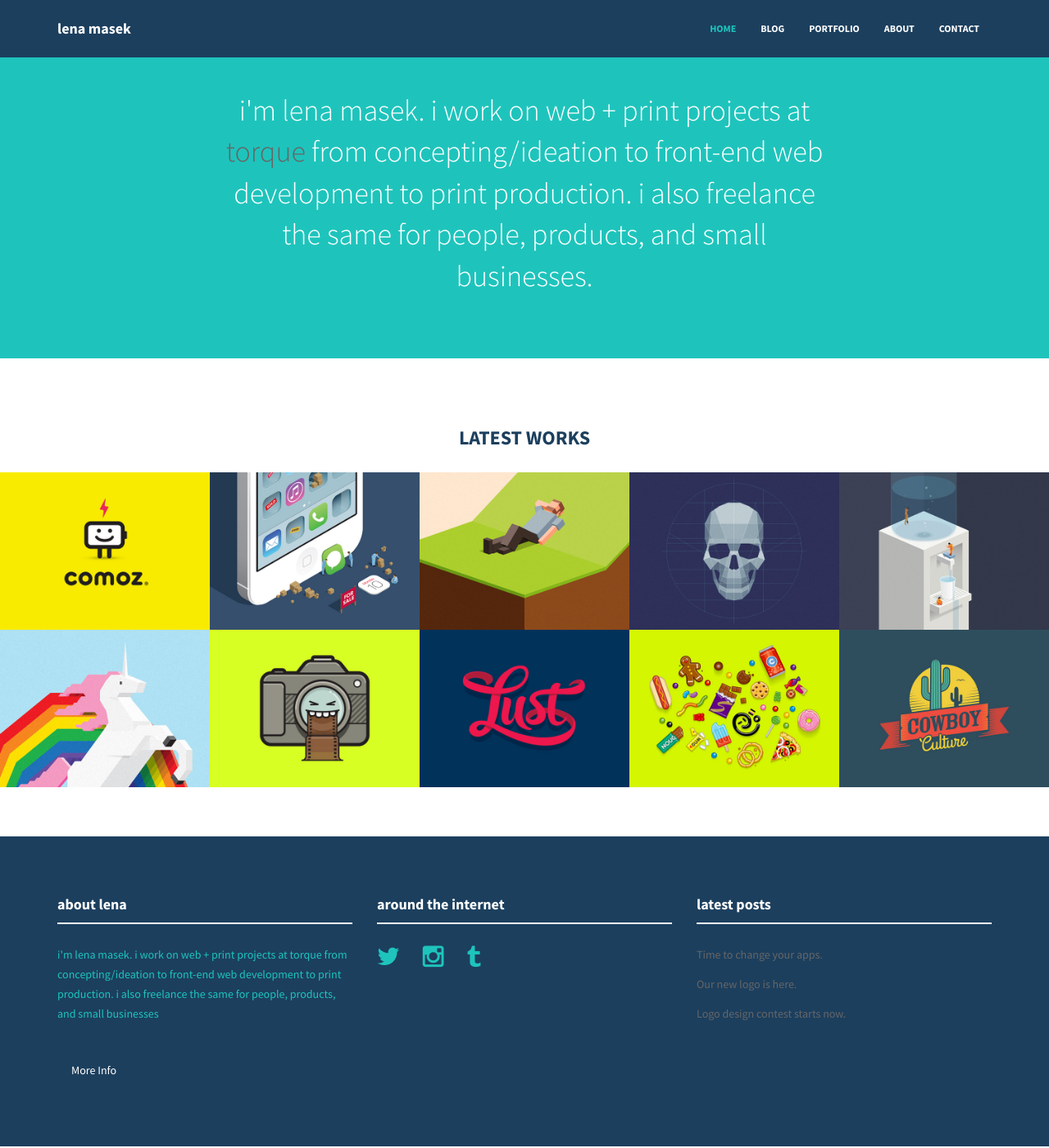
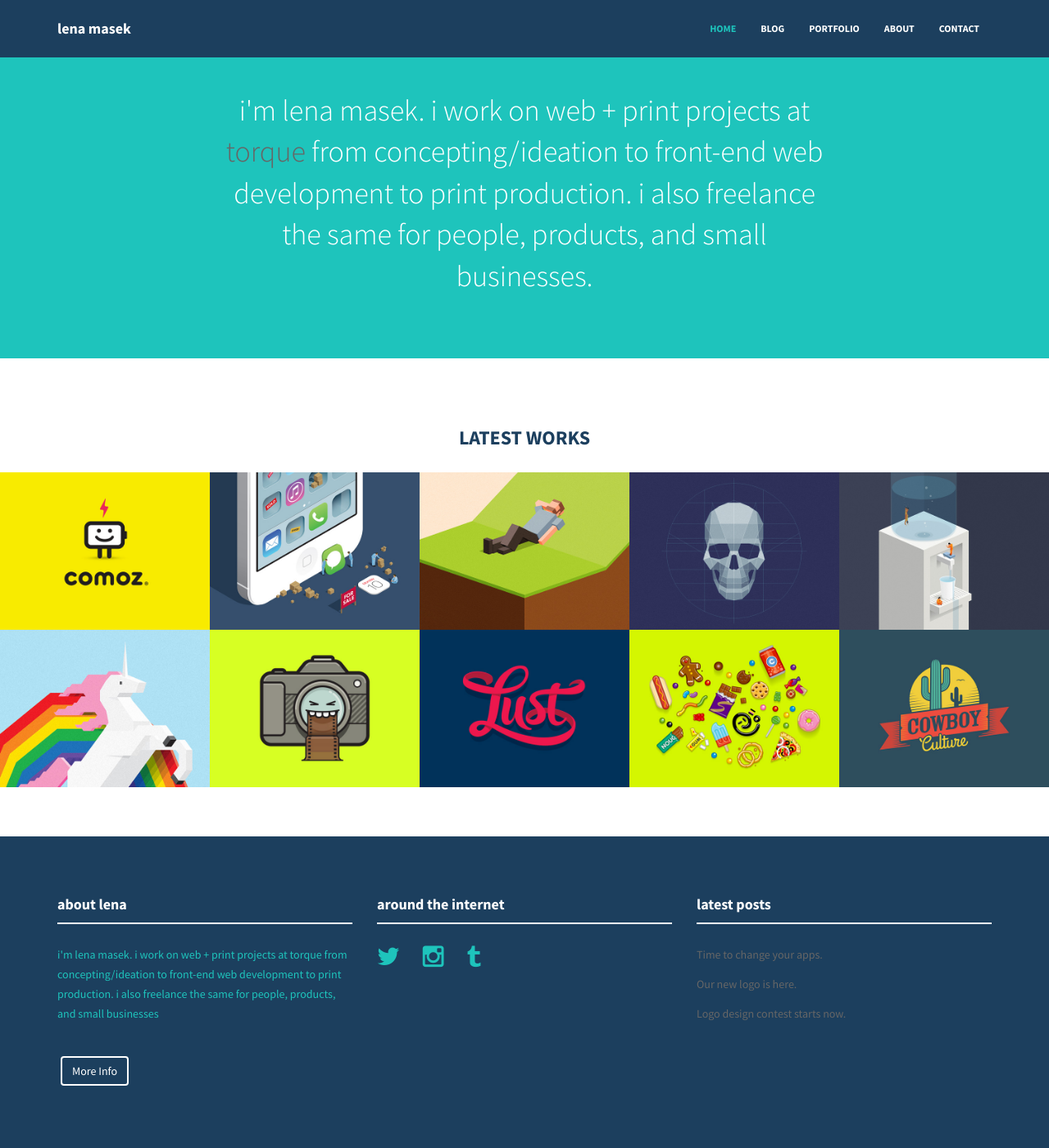
Before and after one commit to lenamasek/lenamasek.github.io, a Jekyll site: the page built from index.html, in a window 1280 px wide and 1400 px high, scrolled down 10 px. Shown: the whole window at 82% size. Built offline with Jekyll 4.4.1, drawn with Linux system fonts in a browser that asks for light colours; nearby versions of some CDN libraries.

Commit message:
button colors

```diff
--- a/_includes/css/style.css
+++ b/_includes/css/style.css
@@ -151,7 +151,8 @@ a:focus {
 .btn-theme {
   color: #fff;
   background-color: {{ site.colors.secondary }};
-  border-color: {{ site.colors.secondary }};
+  border-color: {{ site.colors.primary }};
+  border: 2px solid;
   margin: 4px;
 }
 .btn-theme:hover,
@@ -162,6 +163,7 @@ a:focus {
   color: #fff;
   background-color: {{ site.colors.primary }};
   border-color: {{ site.colors.primary }};
+  border: 2px solid;
 }
 
 .dmbutton:hover,
```
